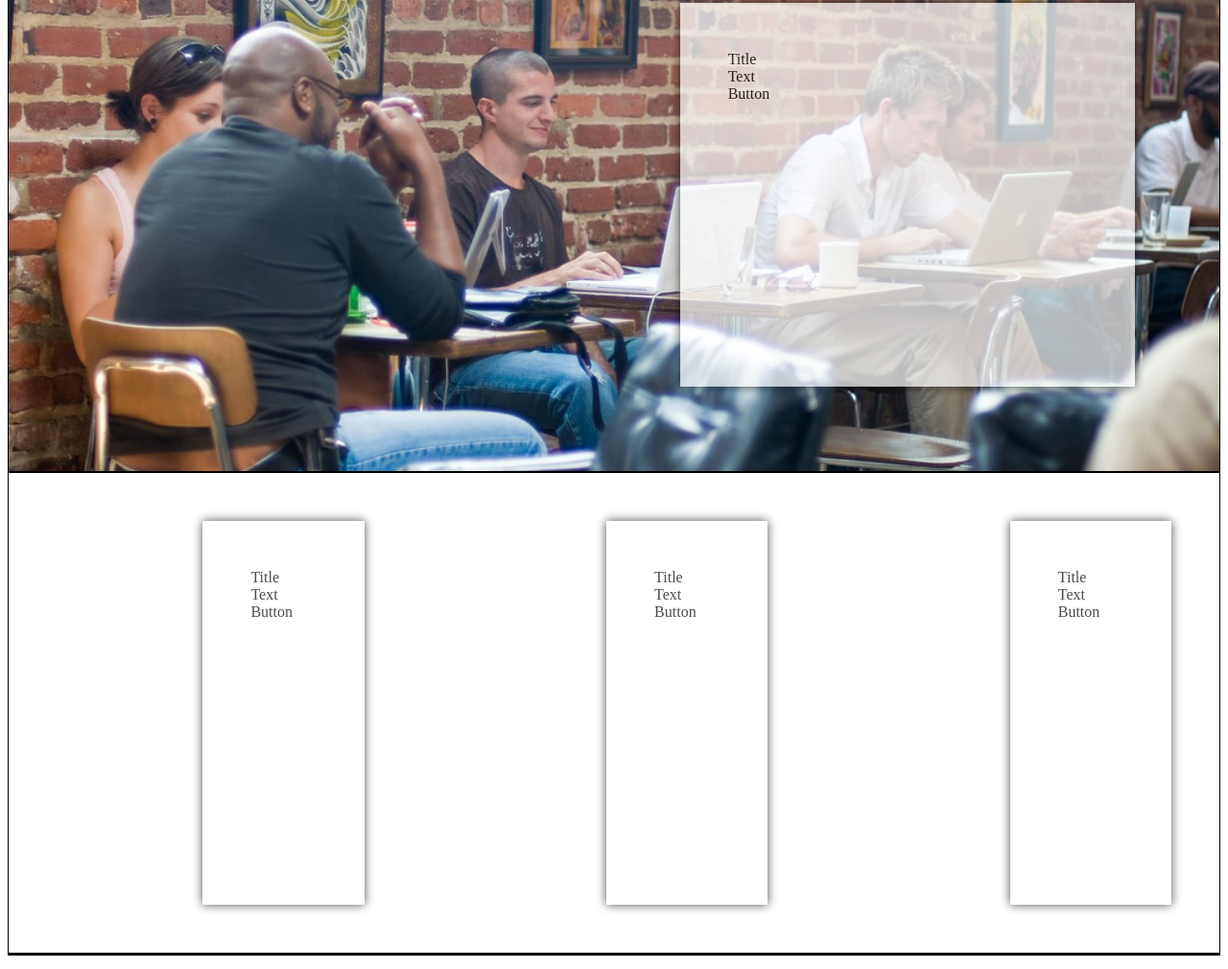
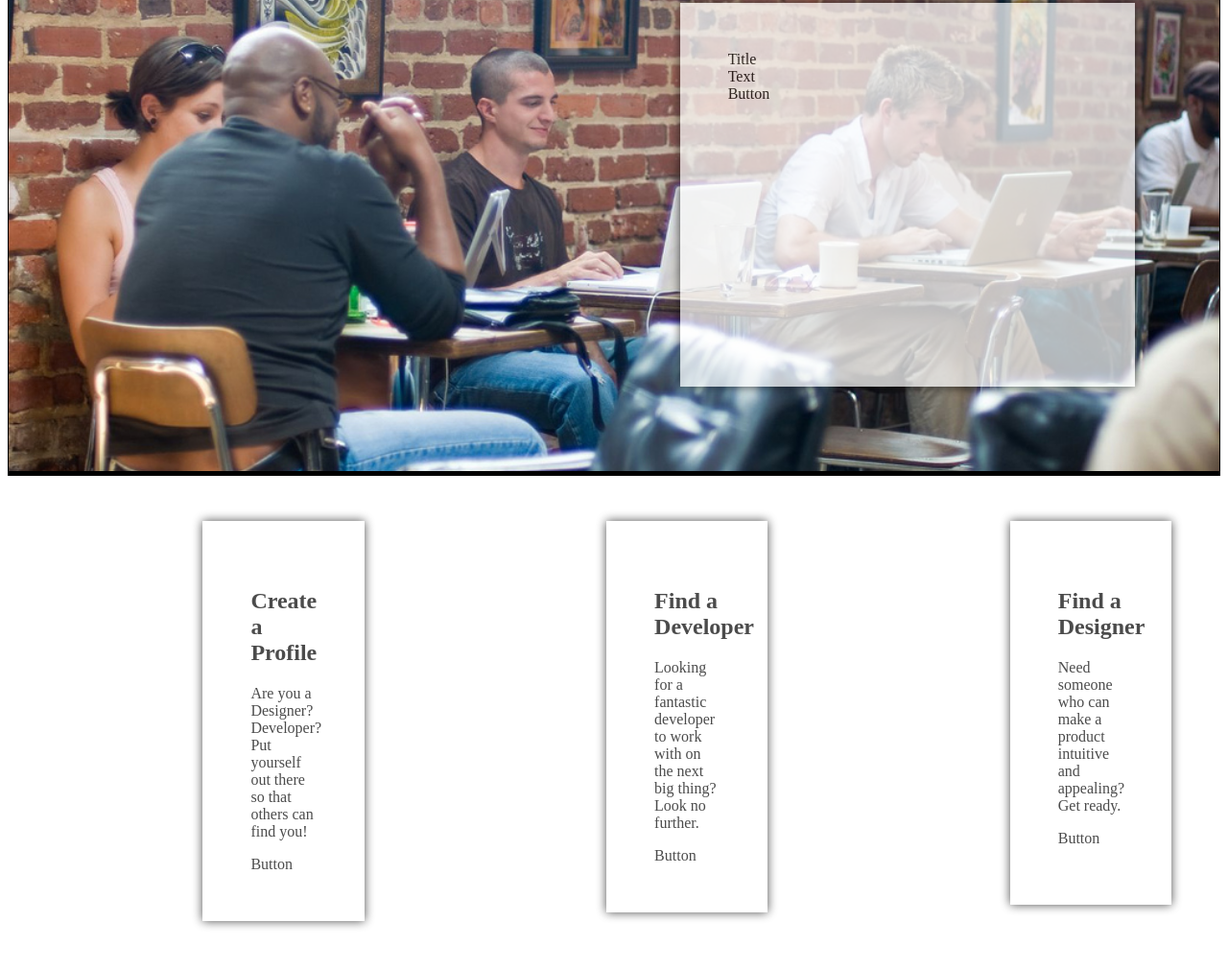
Before and after one commit to denbarney/StartupMatchmaker, a plain HTML site: page index.html in a window 1280 px wide. Shown: the part 271-1281 px from the top of the page at 96% size. Drawn offline with nearby package versions, Linux system fonts and the light colour scheme.

Commit message:
updated information

```diff
--- a/index.html
+++ b/index.html
@@ -53,14 +53,13 @@
 
 
 <div class="row Services">
-   <div class="container cf">
-     <div class="col c1_3 ">
+   <div class="col c1_3">
       <div class="CTA">
     <div class="CTA__title">
-    Title
+    <h2>Create a Profile</h2>
     </div>
     <div class="CTA__text">
-    Text
+		<p>Are you a Designer? Developer? Put yourself out there so that others can find you!</p>
     </div>
     <div class="CTA__button">
     Button
@@ -71,10 +70,10 @@
      <div class="col c1_3">
       <div class="CTA">
     <div class="CTA__title">
-    Title
+    <h2>Find a Developer</h2>
     </div>
     <div class="CTA__text">
-    Text
+    	<p>Looking for a fantastic developer to work with on the next big thing? Look no further.</p>
     </div>
     <div class="CTA__button">
     Button
@@ -85,10 +84,10 @@
      <div class="col c1_3">
       <div class="CTA">
     <div class="CTA__title">
-    Title
+    <h2>Find a Designer</h2>
     </div>
     <div class="CTA__text">
-    Text
+    	<p>Need someone who can make a product intuitive and appealing? Get ready.</p>
     </div>
     <div class="CTA__button">
     Button
```
